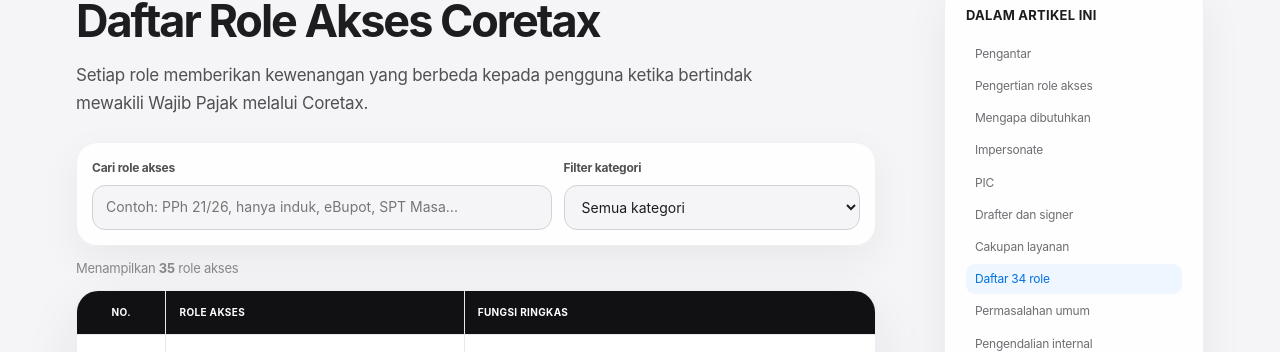
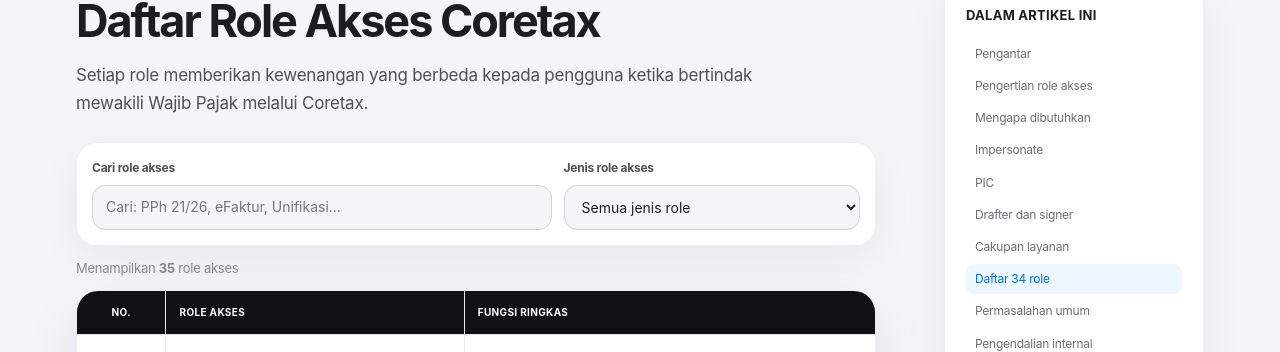
Before and after one commit to dhaniswara86/dhaniswara86.github.io, a Jekyll site: the page built from _artikel/roleakses.md, in a window 1280 px wide and 1400 px high, scrolled down 6884 px. Shown: the part 100-452 px from the top of the window. Built offline with Jekyll 4.4.1, drawn with Linux system fonts in a browser that asks for light colours.

Commit message:
Modify role access entries and update CSS version
Updated role access descriptions and categories in the markdown file. Changed CSS version and adjusted the structure of role access entries.

```diff
--- a/_artikel/roleakses.md
+++ b/_artikel/roleakses.md
@@ -77,14 +77,49 @@
   opacity: 0.78;
 }
 
+.role-table-wrapper {
+  width: 100%;
+  overflow-x: auto;
+  -webkit-overflow-scrolling: touch;
+}
+
+.role-access-table {
+  width: 100%;
+  table-layout: fixed;
+}
+
+.role-access-table th,
+.role-access-table td {
+  box-sizing: border-box;
+  overflow-wrap: break-word;
+  word-break: normal;
+  vertical-align: top;
+}
+
+.role-access-table th:nth-child(1),
+.role-access-table td:nth-child(1) {
+  width: 8%;
+  text-align: center;
+}
+
 .role-access-table th:nth-child(2),
 .role-access-table td:nth-child(2) {
-  width: 38%;
+  width: 37%;
 }
 
 .role-access-table th:nth-child(3),
 .role-access-table td:nth-child(3) {
-  width: 62%;
+  width: 55%;
+}
+
+@media (max-width: 760px) {
+  .role-access-controls {
+    grid-template-columns: 1fr !important;
+  }
+
+  .role-access-table {
+    min-width: 680px;
+  }
 }
 </style>
 
@@ -384,16 +419,17 @@
 <div class="role-access-controls">
 <div class="role-search-wrapper">
 <label for="roleSearch">Cari role akses</label>
-<input autocomplete="off" id="roleSearch" placeholder="Contoh: PPh 21/26, hanya induk, eBupot, SPT Masa..." type="search"/>
+<input autocomplete="off" id="roleSearch" placeholder="Cari: PPh 21/26, eFaktur, Unifikasi..." type="search"/>
 </div>
 <div class="role-filter-wrapper">
-<label for="roleCategory">Filter kategori</label>
+<label for="roleCategory">Jenis role akses</label>
 <select id="roleCategory">
-<option value="semua">Semua kategori</option>
-<option value="pelaporan">Pelaporan dan Dokumen</option>
-<option value="pembayaran">Pembayaran dan Pengembalian</option>
-<option value="profil">Profil, Data, dan Status</option>
-<option value="layanan">Layanan Wajib Pajak</option>
+<option value="semua">Semua jenis role</option>
+<option value="drafter">Drafter</option>
+<option value="penandatangan">Penandatangan</option>
+<option value="kuasa">Kuasa</option>
+<option value="administrasi">Administrasi &amp; Status</option>
+<option value="pembayaran">Pembayaran &amp; Pengembalian</option>
 <option value="khusus">Layanan Khusus</option>
 </select>
 </div>
@@ -412,8 +448,8 @@
 </tr>
 </thead>
 <tbody id="roleTableBody">
-<!-- PELAPORAN DAN DOKUMEN -->
-<tr data-category="pelaporan">
+<!-- ROLE AKSES: DRAFTER / PENANDATANGAN -->
+<tr data-category="drafter">
 <td class="role-number">1</td>
 <td><strong>Drafter SPT Tahunan</strong></td>
 <td>
@@ -421,7 +457,7 @@
             dan data pendukungnya.
           </td>
 </tr>
-<tr data-category="pelaporan">
+<tr data-category="penandatangan">
 <td class="role-number">2</td>
 <td><strong>Penandatangan SPT Tahunan</strong></td>
 <td>
@@ -429,7 +465,7 @@
             yang telah disiapkan.
           </td>
 </tr>
-<tr data-category="pelaporan">
+<tr data-category="drafter">
 <td class="role-number">3</td>
 <td><strong>Drafter SPT Masa PPh Pasal 21/26</strong></td>
 <td>
@@ -437,14 +473,14 @@
             suatu masa pajak.
           </td>
 </tr>
-<tr data-category="pelaporan">
+<tr data-category="penandatangan">
 <td class="role-number">4</td>
 <td><strong>Penandatangan SPT Masa PPh Pasal 21/26</strong></td>
 <td>
             Menandatangani dan menyampaikan SPT Masa PPh Pasal 21/26.
           </td>
 </tr>
-<tr data-category="pelaporan">
+<tr data-category="penandatangan">
 <td class="role-number">5</td>
 <td>
 <strong>Penandatangan SPT Masa PPh Pasal 21/26 (Hanya Induk)</strong>
@@ -454,14 +490,14 @@
             pada Wajib Pajak induk.
           </td>
 </tr>
-<tr data-category="pelaporan">
+<tr data-category="drafter">
 <td class="role-number">6</td>
 <td><strong>Drafter eBupot PPh Masa Pasal 21/26</strong></td>
 <td>
             Membuat dan mengisi konsep bukti pemotongan PPh Pasal 21/26.
           </td>
 </tr>
-<tr data-category="pelaporan">
+<tr data-category="penandatangan">
 <td class="role-number">7</td>
 <td>
 <strong>Penandatangan eBupot PPh Masa Pasal 21/26</strong>
@@ -471,7 +507,7 @@
             Pasal 21/26.
           </td>
 </tr>
-<tr data-category="pelaporan">
+<tr data-category="drafter">
 <td class="role-number">8</td>
 <td><strong>Drafter eBupot Unifikasi</strong></td>
 <td>
@@ -479,7 +515,7 @@
             dalam modul eBupot Unifikasi.
           </td>
 </tr>
-<tr data-category="pelaporan">
+<tr data-category="penandatangan">
 <td class="role-number">9</td>
 <td><strong>Penandatangan eBupot Unifikasi</strong></td>
 <td>
@@ -487,7 +523,7 @@
             pemungutan PPh Unifikasi.
           </td>
 </tr>
-<tr data-category="pelaporan">
+<tr data-category="drafter">
 <td class="role-number">10</td>
 <td>
 <strong>
@@ -499,7 +535,7 @@
             Pasal 21/26 sesuai modul yang tersedia.
           </td>
 </tr>
-<tr data-category="pelaporan">
+<tr data-category="penandatangan">
 <td class="role-number">11</td>
 <td>
 <strong>
@@ -511,7 +547,7 @@
             PPh Pasal 21/26.
           </td>
 </tr>
-<tr data-category="pelaporan">
+<tr data-category="drafter">
 <td class="role-number">12</td>
 <td><strong>Drafter SPT Masa Bea Meterai</strong></td>
 <td>
@@ -519,14 +555,14 @@
             Bea Meterai.
           </td>
 </tr>
-<tr data-category="pelaporan">
+<tr data-category="penandatangan">
 <td class="role-number">13</td>
 <td><strong>Penandatangan SPT Masa Bea Meterai</strong></td>
 <td>
             Menandatangani dan menyampaikan SPT Masa Bea Meterai.
           </td>
 </tr>
-<tr data-category="pelaporan">
+<tr data-category="drafter">
 <td class="role-number">14</td>
 <td><strong>Drafter eFaktur Pajak</strong></td>
 <td>
@@ -534,7 +570,7 @@
             dan menyiapkan faktur untuk diproses.
           </td>
 </tr>
-<tr data-category="pelaporan">
+<tr data-category="penandatangan">
 <td class="role-number">15</td>
 <td><strong>Penandatangan eFaktur Pajak</strong></td>
 <td>
@@ -542,7 +578,7 @@
             sesuai kewenangannya.
           </td>
 </tr>
-<tr data-category="pelaporan">
+<tr data-category="drafter">
 <td class="role-number">16</td>
 <td><strong>Drafter SPT Masa PPh Unifikasi</strong></td>
 <td>
@@ -550,14 +586,14 @@
             bukti potong, pembayaran, dan data terkait.
           </td>
 </tr>
-<tr data-category="pelaporan">
+<tr data-category="penandatangan">
 <td class="role-number">17</td>
 <td><strong>Penandatangan SPT Masa PPh Unifikasi</strong></td>
 <td>
             Menandatangani dan menyampaikan SPT Masa PPh Unifikasi.
           </td>
 </tr>
-<tr data-category="pelaporan">
+<tr data-category="drafter">
 <td class="role-number">18</td>
 <td><strong>Drafter SPT Masa PPN/PPN DM/PPN PUT</strong></td>
 <td>
@@ -565,7 +601,7 @@
             pelaporan yang tersedia dalam Coretax.
           </td>
 </tr>
-<!-- LAYANAN KHUSUS -->
+<!-- ROLE AKSES: LAYANAN KHUSUS -->
 <tr data-category="khusus">
 <td class="role-number">19</td>
 <td>
@@ -588,8 +624,8 @@
             administrasi imbalan bunga.
           </td>
 </tr>
-<!-- PEMBAYARAN DAN PENGEMBALIAN -->
-<tr data-category="pembayaran">
+<!-- ROLE AKSES: KUASA / PEMBAYARAN / PENGEMBALIAN -->
+<tr data-category="kuasa">
 <td class="role-number">21</td>
 <td><strong>Kuasa untuk Modul Pembayaran</strong></td>
 <td>
@@ -613,8 +649,8 @@
             atau kelebihan pembayaran pajak.
           </td>
 </tr>
-<!-- PROFIL, DATA, DAN STATUS -->
-<tr data-category="profil">
+<!-- ROLE AKSES: ADMINISTRASI & STATUS -->
+<tr data-category="administrasi">
 <td class="role-number">24</td>
 <td><strong>Perubahan Profil Saya</strong></td>
 <td>
@@ -622,7 +658,7 @@
             Wajib Pajak.
           </td>
 </tr>
-<tr data-category="profil">
+<tr data-category="administrasi">
 <td class="role-number">25</td>
 <td><strong>Perubahan Data</strong></td>
 <td>
@@ -630,7 +666,7 @@
             dan identitas Wajib Pajak.
           </td>
 </tr>
-<tr data-category="profil">
+<tr data-category="administrasi">
 <td class="role-number">26</td>
 <td><strong>Penghapusan NPWP atau Pencabutan PKP</strong></td>
 <td>
@@ -638,7 +674,7 @@
             pengukuhan Pengusaha Kena Pajak.
           </td>
 </tr>
-<tr data-category="profil">
+<tr data-category="administrasi">
 <td class="role-number">27</td>
 <td><strong>Status Pemungut PMSE</strong></td>
 <td>
@@ -646,7 +682,7 @@
             PPN Perdagangan Melalui Sistem Elektronik.
           </td>
 </tr>
-<tr data-category="profil">
+<tr data-category="administrasi">
 <td class="role-number">28</td>
 <td><strong>Perubahan Status: Nonaktif atau Reaktivasi</strong></td>
 <td>
@@ -654,7 +690,7 @@
             pengaktifan kembali Wajib Pajak.
           </td>
 </tr>
-<tr data-category="profil">
+<tr data-category="administrasi">
 <td class="role-number">29</td>
 <td>
 <strong>Status Pemotong atau Pemungut PPh atau PPN</strong>
@@ -664,7 +700,7 @@
             pemotong atau pemungut PPh maupun PPN.
           </td>
 </tr>
-<tr data-category="profil">
+<tr data-category="administrasi">
 <td class="role-number">30</td>
 <td><strong>Pendaftaran Objek Pajak PBB P5L</strong></td>
 <td>
@@ -672,7 +708,7 @@
             beserta data pendukungnya.
           </td>
 </tr>
-<tr data-category="profil">
+<tr data-category="administrasi">
 <td class="role-number">31</td>
 <td>
 <strong>
@@ -684,7 +720,7 @@
             keuangan pelapor maupun nonpelapor.
           </td>
 </tr>
-<tr data-category="profil">
+<tr data-category="administrasi">
 <td class="role-number">32</td>
 <td><strong>Status Pemungut Bea Meterai</strong></td>
 <td>
@@ -692,7 +728,7 @@
             pemungut Bea Meterai.
           </td>
 </tr>
-<tr data-category="profil">
+<tr data-category="administrasi">
 <td class="role-number">33</td>
 <td><strong>Pengukuhan PKP</strong></td>
 <td>
@@ -700,8 +736,8 @@
             Pengusaha Kena Pajak.
           </td>
 </tr>
-<!-- LAYANAN WAJIB PAJAK -->
-<tr data-category="layanan">
+<!-- ROLE AKSES: KUASA -->
+<tr data-category="kuasa">
 <td class="role-number">34</td>
 <td><strong>Kuasa untuk Modul Layanan Wajib Pajak</strong></td>
 <td>
@@ -709,7 +745,7 @@
             Wajib Pajak.
           </td>
 </tr>
-<tr data-category="layanan">
+<tr data-category="kuasa">
 <td class="role-number">35</td>
 <td>
 <strong>
```
Also changed, not shown: other parts of _artikel/roleakses.md (+1 -1 lines).
